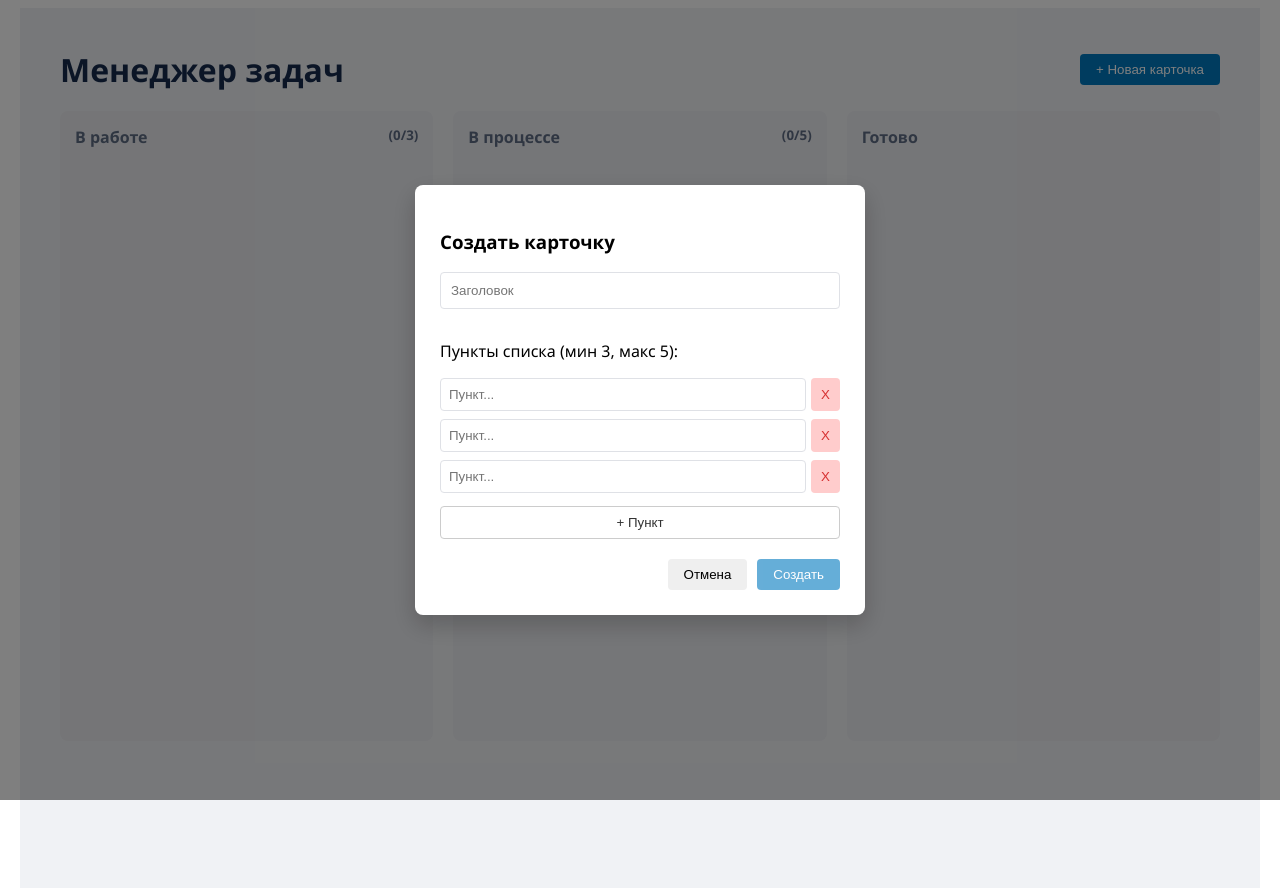
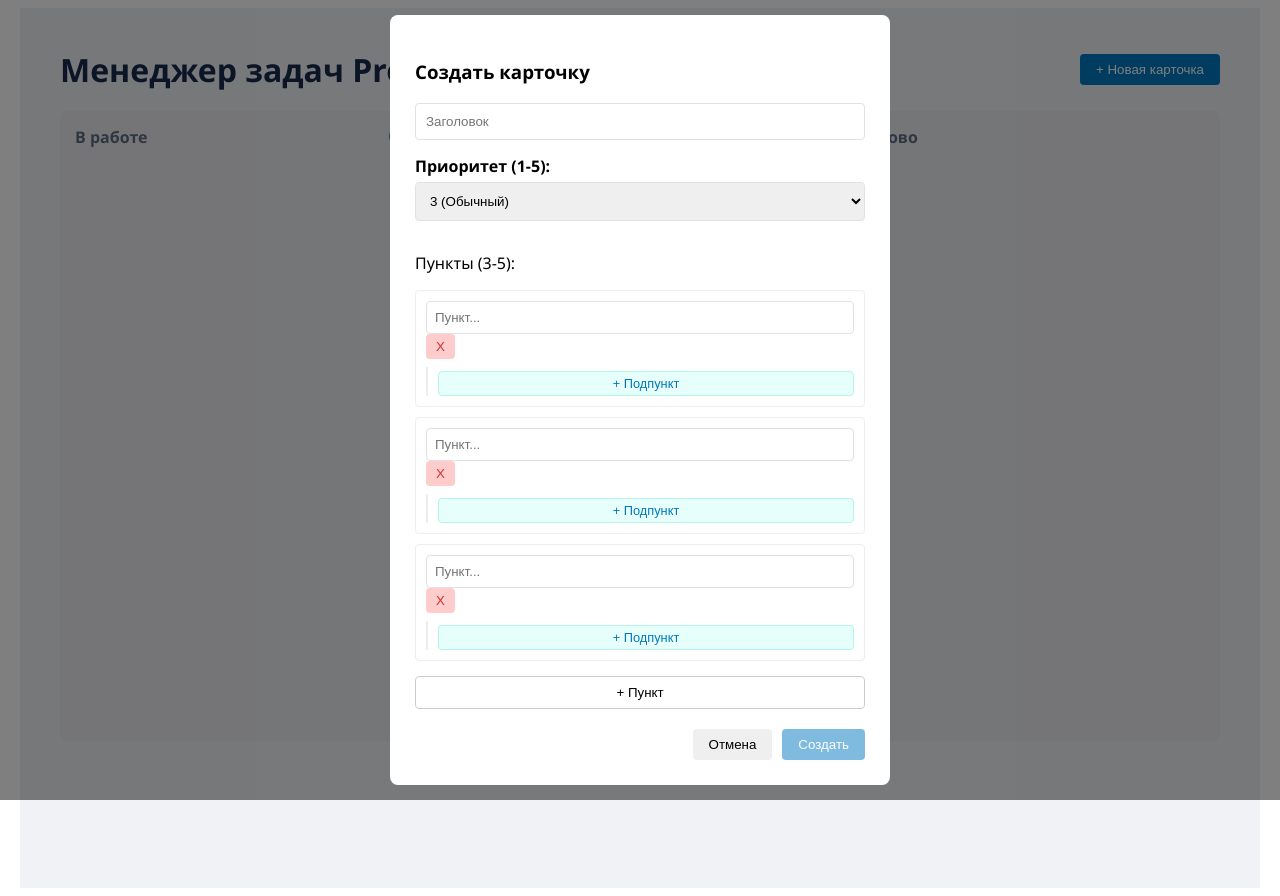
Before and after one commit to v01ce-x/practice-client-task-2, a Vue app: page / in a window 1280 px wide. Both pictures are taken after a click on the button "+ Новая карточка". Built offline with nearby package versions, Linux system fonts and the light colour scheme.

Commit message:
added: New functionality has been added that corresponds to the additional task

```diff
--- a/src/App.vue
+++ b/src/App.vue
@@ -1,136 +1,34 @@
-<script setup>
-import { ref, computed, watch, onMounted } from 'vue'
-import NoteCard from '@/components/NoteCard.vue'
-
-const STORAGE_KEY = 'kanban-data'
-const cards = ref([])
-const showModal = ref(false)
-const newCardTitle = ref('')
-const newCardItems = ref(['', '', ''])
-
-const cardsCol1 = computed(() => cards.value.filter(c => c.column === 1))
-const cardsCol2 = computed(() => cards.value.filter(c => c.column === 2))
-const cardsCol3 = computed(() => cards.value.filter(c => c.column === 3))
-
-const canCreate = computed(() => {
-  const validItems = newCardItems.value.filter(i => i.trim() !== '')
-  return newCardTitle.value.trim() !== '' && validItems.length >= 3
-})
-
-const calculateProgress = (items) => {
-  if (!items || items.length === 0) return 0
-  const checked = items.filter(i => i.completed).length
-  return (checked / items.length) * 100
-}
-
-const isColumnOneBlocked = computed(() => {
-  const col2Full = cardsCol2.value.length >= 5
-  const col1HasReadyToMove = cardsCol1.value.some(card => {
-    return calculateProgress(card.items) > 50
-  })
-  return col2Full && col1HasReadyToMove
-})
-
-const addNewItem = () => newCardItems.value.push('')
-const removeNewItem = (idx) => newCardItems.value.splice(idx, 1)
-
-const createCard = () => {
-  const validItems = newCardItems.value.filter(i => i.trim() !== '')
-  if (validItems.length < 3) {
-    alert('Минимум 3 пункта списка!')
-    return
-  }
-  if (cardsCol1.value.length >= 3) {
-    alert('В первом столбце максимум 3 карточки!')
-    return
-  }
-
-  const newCard = {
-    id: Date.now().toString(),
-    title: newCardTitle.value,
-    column: 1,
-    items: validItems.map(text => ({ text, completed: false })),
-    completedAt: null
-  }
-
-  cards.value.push(newCard)
-  showModal.value = false
-  newCardTitle.value = ''
-  newCardItems.value = ['', '', '']
-}
-
-const handleUpdate = (updatedCard) => {
-  const index = cards.value.findIndex(c => c.id === updatedCard.id)
-  if (index !== -1) {
-    cards.value[index] = updatedCard
-  }
-}
-
-watch(cards, (newCards) => {
-  let hasChanges = false
-
-  newCards.forEach(card => {
-    const progress = calculateProgress(card.items)
-
-    if (progress > 50 && card.column === 1) {
-      if (cardsCol2.value.length < 5) {
-        card.column = 2
-        hasChanges = true
-      }
-    }
-
-    if (progress === 100 && card.column !== 3) {
-      card.column = 3
-      card.completedAt = new Date().toLocaleString()
-      hasChanges = true
-    }
-  })
-
-  if (hasChanges) {
-    cards.value = [...newCards]
-  }
-}, { deep: true })
-
-const saveData = () => {
-  localStorage.setItem(STORAGE_KEY, JSON.stringify(cards.value))
-}
-
-watch(cards, saveData, { deep: true })
-
-onMounted(() => {
-  const saved = localStorage.getItem(STORAGE_KEY)
-  if (saved) {
-    try {
-      cards.value = JSON.parse(saved)
-    } catch (event) {
-      console.error('Ошибка загрузки данных', event)
-    }
-  }
-})
-</script>
-
 <template>
-  <div id="app">
+  <div id="app" :class="{ 'app-blocked': isGlobalBlocked }">
     <header>
-      <h1>Менеджер задач</h1>
-      <button @click="showModal = true" class="btn-primary">
+      <h1>Менеджер задач Pro</h1>
+      <button
+        @click="openCreateModal"
+        class="btn-primary"
+        :disabled="isGlobalBlocked || isColumnOneBlocked || cardsCol1.length >= 3"
+      >
         + Новая карточка
       </button>
     </header>
 
-    <div v-if="isColumnOneBlocked" class="alert-blocked">
+    <div v-if="isGlobalBlocked" class="alert-global">
+      🚨 КРИТИЧЕСКАЯ БЛОКИРОВКА: Завершите задачи с приоритетом <strong>P1</strong>, чтобы разблокировать приложение.
+    </div>
+
+    <div v-else-if="isColumnOneBlocked" class="alert-blocked">
       ⛔ Второй столбец переполнен! Завершите задачу из второго столбца.
     </div>
 
     <main class="board">
-      <section class="column" :class="{ blocked: isColumnOneBlocked }">
+      <section class="column" :class="{ blocked: isColumnOneBlocked && !isGlobalBlocked }">
         <h2>В работе <small>({{ cardsCol1.length }}/3)</small></h2>
         <div class="card-list">
           <NoteCard
             v-for="card in cardsCol1"
             :key="card.id"
             :card="card"
-            :disabled="isColumnOneBlocked"
+            :disabled="isGlobalBlocked ? card.priority !== 1 : (isColumnOneBlocked)"
+            :highlighted="isGlobalBlocked && card.priority === 1"
             @update="handleUpdate"
           />
         </div>
@@ -143,6 +41,8 @@ onMounted(() => {
             v-for="card in cardsCol2"
             :key="card.id"
             :card="card"
+            :disabled="isGlobalBlocked && card.priority !== 1"
+            :highlighted="isGlobalBlocked && card.priority === 1"
             @update="handleUpdate"
           />
         </div>
@@ -155,6 +55,7 @@ onMounted(() => {
             v-for="card in cardsCol3"
             :key="card.id"
             :card="card"
+            :disabled="false"
             @update="handleUpdate"
           />
         </div>
@@ -166,36 +67,195 @@ onMounted(() => {
         <h3>Создать карточку</h3>
         <input v-model="newCardTitle" placeholder="Заголовок" class="input-field" />
 
+        <div class="priority-select">
+          <label>Приоритет (1-5):</label>
+          <select v-model="newCardPriority">
+            <option :value="1">1 (Высший)</option>
+            <option :value="2">2</option>
+            <option :value="3" selected>3 (Обычный)</option>
+            <option :value="4">4</option>
+            <option :value="5">5 (Низкий)</option>
+          </select>
+        </div>
+
         <div class="items-editor">
-          <p>Пункты списка (мин 3, макс 5):</p>
-          <div v-for="(item, idx) in newCardItems" :key="idx" class="item-row">
-            <input v-model="newCardItems[idx]" placeholder="Пункт..." />
+          <p>Пункты (3-5):</p>
+          <div v-for="(item, idx) in newCardItems" :key="idx" class="item-row-complex">
+            <input v-model="item.text" placeholder="Пункт..." />
             <button @click="removeNewItem(idx)" class="btn-danger">X</button>
+
+            <div class="sub-items-editor">
+              <div v-for="(sub, sIdx) in item.subItems" :key="sIdx" class="sub-row">
+                <input v-model="sub.text" placeholder="Подпункт..." size="small" />
+                <button @click="removeSubItem(idx, sIdx)" class="btn-mini">x</button>
+              </div>
+              <button v-if="item.subItems.length < 3" @click="addSubItem(idx)" class="btn-mini-add">+ Подпункт</button>
+            </div>
           </div>
-          <button v-if="newCardItems.length < 5" @click="addNewItem" class="btn-secondary">
-            + Пункт
-          </button>
+          <button v-if="newCardItems.length < 5" @click="addNewItem" class="btn-secondary">+ Пункт</button>
         </div>
 
         <div class="modal-actions">
           <button @click="showModal = false">Отмена</button>
-          <button @click="createCard" :disabled="!canCreate" class="btn-primary">
-            Создать
-          </button>
+          <button @click="createCard" :disabled="!canCreate" class="btn-primary">Создать</button>
         </div>
       </div>
     </div>
   </div>
 </template>
 
+<script setup>
+import { ref, computed, watch, onMounted } from 'vue'
+import NoteCard from './components/NoteCard.vue'
+
+const STORAGE_KEY = 'vue-kanban-data-v2'
+const cards = ref([])
+const showModal = ref(false)
+const newCardTitle = ref('')
+const newCardPriority = ref(3)
+const newCardItems = ref([{ text: '', subItems: [] }, { text: '', subItems: [] }, { text: '', subItems: [] }])
+
+const sortCards = (list) => {
+  return [...list].sort((a, b) => a.priority - b.priority)
+}
+
+const cardsCol1 = computed(() => sortCards(cards.value.filter(c => c.column === 1)))
+const cardsCol2 = computed(() => sortCards(cards.value.filter(c => c.column === 2)))
+const cardsCol3 = computed(() => sortCards(cards.value.filter(c => c.column === 3)))
+
+const calculateProgress = (items) => {
+  if (!items || items.length === 0) return 0
+  const checked = items.filter(i => {
+    if (i.subItems && i.subItems.length) return i.subItems.every(s => s.completed)
+    return i.completed
+  }).length
+  return (checked / items.length) * 100
+}
+
+const isColumnOneBlocked = computed(() => {
+  const col2Full = cardsCol2.value.length >= 5
+  const col1HasReadyToMove = cardsCol1.value.some(card => calculateProgress(card.items) > 50)
+  return col2Full && col1HasReadyToMove
+})
+
+const isGlobalBlocked = computed(() => {
+  const criticalCards = cards.value.filter(c => c.priority === 1 && c.column !== 3)
+  return criticalCards.length > 2
+})
+
+const openCreateModal = () => {
+  if (cardsCol1.value.length >= 3) {
+    alert("В первом столбце максимум 3 карточки!")
+    return
+  }
+  newCardTitle.value = ''
+  newCardPriority.value = 3
+  newCardItems.value = [{ text: '', subItems: [] }, { text: '', subItems: [] }, { text: '', subItems: [] }]
+  showModal.value = true
+}
+
+const addNewItem = () => newCardItems.value.push({ text: '', subItems: [] })
+const removeNewItem = (idx) => newCardItems.value.splice(idx, 1)
+
+const addSubItem = (idx) => {
+  if (newCardItems.value[idx].subItems.length < 3) {
+    newCardItems.value[idx].subItems.push({ text: '', completed: false })
+  }
+}
+const removeSubItem = (pIdx, sIdx) => {
+  newCardItems.value[pIdx].subItems.splice(sIdx, 1)
+}
+
+const canCreate = computed(() => {
+  const validItems = newCardItems.value.filter(i => i.text.trim() !== '')
+  return newCardTitle.value.trim() !== '' && validItems.length >= 3
+})
+
+const createCard = () => {
+  const validItems = newCardItems.value
+    .filter(i => i.text.trim() !== '')
+    .map(i => ({
+      text: i.text,
+      completed: false,
+      subItems: i.subItems.filter(s => s.text.trim() !== '').map(s => ({ text: s.text, completed: false }))
+    }))
+
+  const newCard = {
+    id: Date.now().toString(),
+    title: newCardTitle.value,
+    column: 1,
+    priority: newCardPriority.value,
+    items: validItems,
+    completedAt: null
+  }
+
+  cards.value.push(newCard)
+  showModal.value = false
+}
+
+const handleUpdate = (updatedCard) => {
+  const index = cards.value.findIndex(c => c.id === updatedCard.id)
+  if (index !== -1) cards.value[index] = updatedCard
+}
+
+watch(cards, (newCards) => {
+  let hasChanges = false
+  newCards.forEach(card => {
+    const progress = calculateProgress(card.items)
+    if (progress > 50 && card.column === 1 && cardsCol2.value.length < 5) {
+      card.column = 2
+      hasChanges = true
+    }
+    if (progress === 100 && card.column !== 3) {
+      card.column = 3
+      card.completedAt = new Date().toLocaleString()
+      hasChanges = true
+    }
+  })
+  if (hasChanges) cards.value = [...newCards]
+}, { deep: true })
+
+const saveData = () => localStorage.setItem(STORAGE_KEY, JSON.stringify(cards.value))
+watch(cards, saveData, { deep: true })
+
+onMounted(() => {
+  const saved = localStorage.getItem(STORAGE_KEY)
+  if (saved) {
+    try {
+      const parsed = JSON.parse(saved)
+      cards.value = parsed.map(c => ({
+        ...c,
+        priority: c.priority || 3,
+        items: c.items.map(i => ({
+          ...i,
+          subItems: i.subItems || [],
+          completed: i.completed || false
+        }))
+      }))
+    } catch (e) { console.error(e) }
+  }
+})
+
+console.log(Number('asdasd'))
+</script>
+
 <style>
 #app {
-  font-family: 'Segoe UI', Tahoma, Geneva, Verdana, sans-serif;
+  font-family: 'Segoe UI', sans-serif;
   padding: 20px;
   max-width: 1200px;
   margin: 0 auto;
   background: #f0f2f5;
   min-height: 100vh;
+  transition: filter 0.3s;
+}
+
+#app.app-blocked {
+  filter: grayscale(1);
+}
+
+#app.app-blocked header {
+  pointer-events: auto;
 }
 
 header {
@@ -210,28 +270,45 @@ h1 {
   color: #172b4d;
 }
 
-.alert-blocked {
+.alert-global {
   background: #ff5630;
   color: white;
+  padding: 15px;
+  border-radius: 4px;
+  margin-bottom: 15px;
+  text-align: center;
+  font-weight: bold;
+  border: 2px solid #bf2600;
+  animation: pulse 2s infinite;
+}
+
+.alert-blocked {
+  background: #ffab00;
+  color: #172b4d;
   padding: 10px;
   border-radius: 4px;
   margin-bottom: 15px;
   text-align: center;
   font-weight: bold;
-  animation: shake 0.5s ease;
 }
 
-@keyframes shake {
-  0%, 100% { transform: translateX(0); }
-  25% { transform: translateX(-5px); }
-  75% { transform: translateX(5px); }
+@keyframes pulse {
+  0% {
+    opacity: 1;
+  }
+  50% {
+    opacity: 0.8;
+  }
+  100% {
+    opacity: 1;
+  }
 }
 
 .board {
   display: grid;
   grid-template-columns: repeat(3, 1fr);
   gap: 20px;
-  margin-top: 20px;
+  align-items: start;
 }
 
 .column {
@@ -239,12 +316,11 @@ h1 {
   padding: 15px;
   border-radius: 8px;
   min-height: 600px;
-  transition: all 0.3s ease;
+  transition: 0.3s;
 }
 
 .column.blocked {
   opacity: 0.5;
-  pointer-events: none;
   border: 2px solid #ff5630;
   background: #ffebe6;
 }
@@ -257,10 +333,6 @@ h1 {
   justify-content: space-between;
 }
 
-.card-list {
-  min-height: 100px;
-}
-
 button {
   cursor: pointer;
   padding: 8px 16px;
@@ -271,7 +343,7 @@ button {
 }
 
 button:disabled {
-  opacity: 0.6;
+  opacity: 0.5;
   cursor: not-allowed;
 }
 
@@ -287,7 +359,6 @@ button:disabled {
 .btn-secondary {
   background: #fff;
   border: 1px solid #ccc;
-  color: #333;
   width: 100%;
   margin-top: 5px;
 }
@@ -298,13 +369,30 @@ button:disabled {
   padding: 5px 10px;
 }
 
+.btn-mini {
+  background: #eee;
+  padding: 2px 6px;
+  font-size: 0.8em;
+  margin-left: 5px;
+}
+
+.btn-mini-add {
+  background: #e6fffa;
+  color: #0079bf;
+  border: 1px solid #b2f5ea;
+  padding: 4px 8px;
+  font-size: 0.8em;
+  margin-top: 4px;
+  width: 100%;
+}
+
 .modal-overlay {
   position: fixed;
   top: 0;
   left: 0;
   width: 100%;
   height: 100%;
-  background: rgba(0,0,0,0.5);
+  background: rgba(0, 0, 0, 0.5);
   display: flex;
   justify-content: center;
   align-items: center;
@@ -315,17 +403,19 @@ button:disabled {
   background: white;
   padding: 25px;
   border-radius: 8px;
-  width: 400px;
-  box-shadow: 0 10px 25px rgba(0,0,0,0.2);
-  animation: modalIn 0.3s ease;
+  width: 450px;
+  max-height: 90vh;
+  overflow-y: auto;
 }
 
-@keyframes modalIn {
-  from { opacity: 0; transform: scale(0.9); }
-  to { opacity: 1; transform: scale(1); }
+.modal-actions {
+  display: flex;
+  justify-content: flex-end;
+  gap: 10px;
 }
 
-.input-field {
+.input-field,
+select {
   width: 100%;
   padding: 10px;
   margin-bottom: 15px;
@@ -334,26 +424,76 @@ button:disabled {
   box-sizing: border-box;
 }
 
+.priority-select label {
+  display: block;
+  margin-bottom: 5px;
+  font-weight: bold;
+}
+
 .items-editor {
   margin-bottom: 20px;
 }
 
-.item-row {
-  display: flex;
-  gap: 5px;
-  margin-bottom: 8px;
+.item-row-complex {
+  border: 1px solid #eee;
+  padding: 10px;
+  margin-bottom: 10px;
+  border-radius: 4px;
 }
 
-.item-row input {
-  flex: 1;
+.item-row-complex input {
+  width: 100%;
   padding: 8px;
   border: 1px solid #dfe1e6;
   border-radius: 4px;
+  box-sizing: border-box;
 }
 
-.modal-actions {
+.sub-items-editor {
+  margin-top: 8px;
+  padding-left: 10px;
+  border-left: 2px solid #eee;
+}
+
+.sub-row {
   display: flex;
-  justify-content: flex-end;
-  gap: 10px;
+  align-items: center;
+  margin-bottom: 4px;
+}
+
+.sub-row input {
+  flex: 1;
+  padding: 4px;
+  font-size: 0.9em;
+}
+#app.app-blocked {
+  filter: grayscale(0.8);
+}
+
+.card.blocked-card {
+  opacity: 0.4;
+  pointer-events: none;
+  filter: grayscale(1);
+  cursor: not-allowed;
+}
+
+.card.highlighted-card {
+  border: 3px solid #ff5630 !important;
+  box-shadow: 0 0 0 4px rgba(255, 86, 48, 0.2) !important;
+  animation: pulse-border 2s infinite;
+  z-index: 10;
+  transform: scale(1.02);
+  transition: all 0.3s ease;
+}
+
+@keyframes pulse-border {
+  0% { box-shadow: 0 0 0 0 rgba(255, 86, 48, 0.4); }
+  70% { box-shadow: 0 0 0 10px rgba(255, 86, 48, 0); }
+  100% { box-shadow: 0 0 0 0 rgba(255, 86, 48, 0); }
+}
+
+#app.app-blocked .btn-primary {
+  pointer-events: none;
+  opacity: 0.5;
 }
 </style>
--- a/src/components/NoteCard.vue
+++ b/src/components/NoteCard.vue
@@ -1,36 +1,14 @@
-<script setup>
-import { computed } from 'vue'
-
-const props = defineProps({
-  card: {
-    type: Object,
-    required: true
-  },
-  disabled: {
-    type: Boolean,
-    default: false
-  }
-})
-
-const emit = defineEmits(['update'])
-
-const progress = computed(() => {
-  if (!props.card?.items.length) return 0
-  const checked = props.card.items.filter(i => i.completed).length
-  return Math.round((checked / props.card.items.length) * 100)
-})
-
-const emitUpdate = () => {
-  emit('update', {
-    ...props.card,
-    items: props.card?.items.map(i => ({ ...i }))
-  })
-}
-</script>
-
 <template>
-  <div class="card" :class="{ 'card-done': card.column === 3 }">
-    <h3>{{ card.title }}</h3>
+  <div class="card"
+       :class="{
+         'card-done': card.column === 3,
+         'blocked-card': disabled && !highlighted,
+         'highlighted-card': highlighted
+       }">
+    <div class="card-header">
+      <h3>{{ card.title }}</h3>
+      <span class="priority-badge" :class="'p-' + card.priority">P{{ card.priority }}</span>
+    </div>
 
     <div class="progress-container">
       <div class="progress-bar">
@@ -40,16 +18,30 @@ const emitUpdate = () => {
     </div>
 
     <ul class="item-list">
-      <li v-for="(item, idx) in card.items" :key="idx" :class="{ completed: item.completed }">
-        <label>
+      <li v-for="(item, idx) in card.items" :key="idx" class="item-row">
+        <label class="main-item-label">
           <input
             type="checkbox"
-            v-model="item.completed"
-            :disabled="disabled || card.column === 3"
-            @change="emitUpdate"
+            :checked="isItemCompleted(item)"
+            :disabled="disabled || card.column === 3 || !canCompleteItem(item)"
+            @change="toggleItem(idx)"
           />
-          <span>{{ item.text }}</span>
+          <span :class="{ completed: isItemCompleted(item) }">{{ item.text }}</span>
         </label>
+
+        <ul v-if="item.subItems && item.subItems.length" class="sub-item-list">
+          <li v-for="(sub, sIdx) in item.subItems" :key="sIdx">
+            <label>
+              <input
+                type="checkbox"
+                v-model="sub.completed"
+                :disabled="disabled || card.column === 3"
+                @change="emitUpdate"
+              />
+              <span :class="{ completed: sub.completed }">{{ sub.text }}</span>
+            </label>
+          </li>
+        </ul>
       </li>
     </ul>
 
@@ -59,24 +51,90 @@ const emitUpdate = () => {
   </div>
 </template>
 
+<script setup>
+import { computed } from 'vue'
+
+const props = defineProps({
+  card: { type: Object, required: true },
+  disabled: { type: Boolean, default: false },
+  highlighted: { type: Boolean, default: false }
+})
+
+const emit = defineEmits(['update'])
+
+const canCompleteItem = (item) => {
+  if (!item.subItems || item.subItems.length === 0) return true
+  return item.subItems.every(sub => sub.completed)
+}
+
+const isItemCompleted = (item) => {
+  if (!item.subItems || item.subItems.length === 0) return item.completed
+  return item.subItems.every(sub => sub.completed)
+}
+
+const progress = computed(() => {
+  if (!props.card.items.length) return 0
+  let totalWeight = 0
+  let completedWeight = 0
+
+  props.card.items.forEach(item => {
+    totalWeight += 2
+    if (isItemCompleted(item)) completedWeight += 2
+    if (item.subItems) {
+      item.subItems.forEach(sub => {
+        totalWeight += 1
+        if (sub.completed) completedWeight += 1
+      })
+    }
+  })
+  if (totalWeight === 0) return 0
+  return Math.round((completedWeight / totalWeight) * 100)
+})
+
+const toggleItem = (idx) => {
+  const newItems = props.card.items.map((item, i) => {
+    if (i !== idx) return item
+    return { ...item, completed: !item.completed }
+  })
+  emit('update', { ...props.card, items: newItems })
+}
+
+const emitUpdate = () => {
+  emit('update', {
+    ...props.card,
+    items: props.card.items.map(i => ({
+      ...i,
+      subItems: i.subItems ? i.subItems.map(s => ({...s})) : []
+    }))
+  })
+}
+</script>
+
 <style scoped>
 .card {
   background: white;
   padding: 15px;
   border-radius: 8px;
-  box-shadow: 0 2px 4px rgba(0,0,0,0.1);
+  box-shadow: 0 2px 4px rgba(0, 0, 0, 0.1);
   margin-bottom: 15px;
   transition: all 0.3s ease;
   animation: fadeIn 0.3s ease;
+  position: relative;
 }
 
 @keyframes fadeIn {
-  from { opacity: 0; transform: translateY(-10px); }
-  to { opacity: 1; transform: translateY(0); }
+  from {
+    opacity: 0;
+    transform: translateY(-10px);
+  }
+  to {
+    opacity: 1;
+    transform: translateY(0);
+  }
 }
 
 .card:hover {
-  box-shadow: 0 4px 8px rgba(0,0,0,0.15);
+  box-shadow: 0 4px 8px rgba(0, 0, 0, 0.15);
 }
 
 .card-done {
@@ -85,11 +143,59 @@ const emitUpdate = () => {
   opacity: 0.9;
 }
 
+.card.blocked-card {
+  opacity: 0.4;
+  pointer-events: none;
+  filter: grayscale(1);
+  cursor: not-allowed;
+}
+
+.card.highlighted-card {
+  border: 3px solid #ff5630 !important;
+  box-shadow: 0 0 0 4px rgba(255, 86, 48, 0.2) !important;
+  animation: pulse-border 2s infinite;
+  z-index: 10;
+  transform: scale(1.02);
+}
+
+@keyframes pulse-border {
+  0% {
+    box-shadow: 0 0 0 0 rgba(255, 86, 48, 0.4);
+  }
+  70% {
+    box-shadow: 0 0 0 10px rgba(255, 86, 48, 0);
+  }
+  100% {
+    box-shadow: 0 0 0 0 rgba(255, 86, 48, 0);
+  }
+}
+
+.card-header {
+  display: flex;
+  justify-content: space-between;
+  align-items: center;
+  margin-bottom: 10px;
+}
+
 h3 {
-  margin: 0 0 10px 0;
+  margin: 0;
   font-size: 1.1rem;
   color: #333;
 }
+
+.priority-badge {
+  font-size: 0.75rem;
+  padding: 2px 6px;
+  border-radius: 4px;
+  font-weight: bold;
+  color: white;
+}
+
+.p-1 { background: #ff5630; }
+.p-2 { background: #ffab00; }
+.p-3 { background: #0079bf; }
+.p-4 { background: #6554c0; }
+.p-5 { background: #8777d9; }
 
 .progress-container {
   display: flex;
@@ -109,15 +215,13 @@ h3 {
 .progress-fill {
   height: 100%;
   background: #0079bf;
-  transition: width 0.3s ease;
+  transition: width 0.3s;
 }
 
 .progress-text {
   font-size: 0.8rem;
   font-weight: bold;
   color: #0079bf;
-  min-width: 40px;
-  text-align: right;
 }
 
 .item-list {
@@ -126,16 +230,51 @@ h3 {
   margin: 0;
 }
 
-.item-list li {
-  margin-bottom: 8px;
+.item-row {
+  margin-bottom: 10px;
+}
+
+.main-item-label {
   display: flex;
   align-items: center;
-  transition: all 0.2s ease;
+  gap: 8px;
+  cursor: pointer;
+  width: 100%;
+  font-weight: 600;
+  color: #333;
 }
 
-.item-list li.completed span {
+.main-item-label span.completed {
   text-decoration: line-through;
   color: #999;
+}
+
+.sub-item-list {
+  list-style: none;
+  padding-left: 24px;
+  margin: 4px 0 0 0;
+  border-left: 2px solid #eee;
+}
+
+.sub-item-list li {
+  margin-bottom: 4px;
+  font-size: 0.9em;
+  color: #555;
+  display: flex;
+  align-items: center;
+  gap: 6px;
+}
+
+.sub-item-list label {
+  display: flex;
+  align-items: center;
+  gap: 6px;
+  cursor: pointer;
+}
+
+.sub-item-list span.completed {
+  text-decoration: line-through;
+  color: #aaa;
 }
 
 .timestamp {
@@ -146,21 +285,13 @@ h3 {
   padding-top: 5px;
 }
 
-label {
-  display: flex;
-  align-items: center;
-  gap: 8px;
+input[type="checkbox"] {
   cursor: pointer;
-  width: 100%;
-}
-
-input[type="checkbox"] {
   transform: scale(1.2);
-  cursor: pointer;
 }
 
 input[type="checkbox"]:disabled {
   cursor: not-allowed;
-  opacity: 0.6;
+  opacity: 0.5;
 }
 </style>
```
